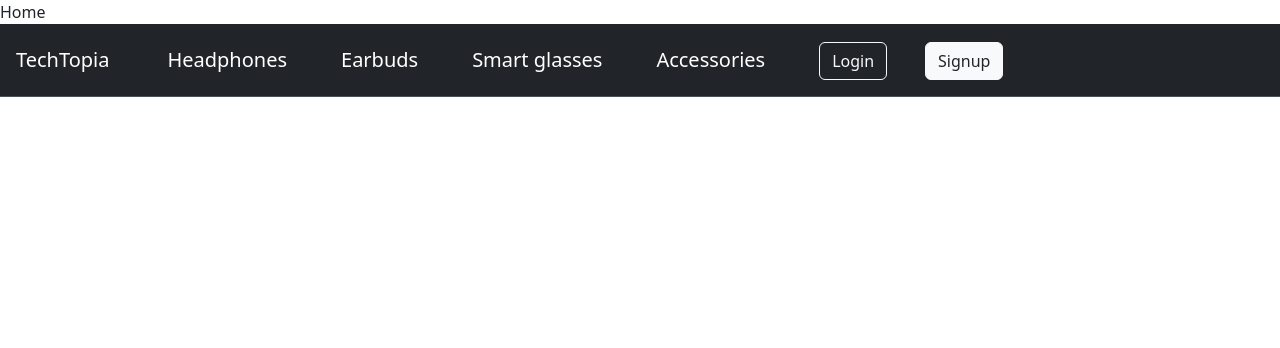
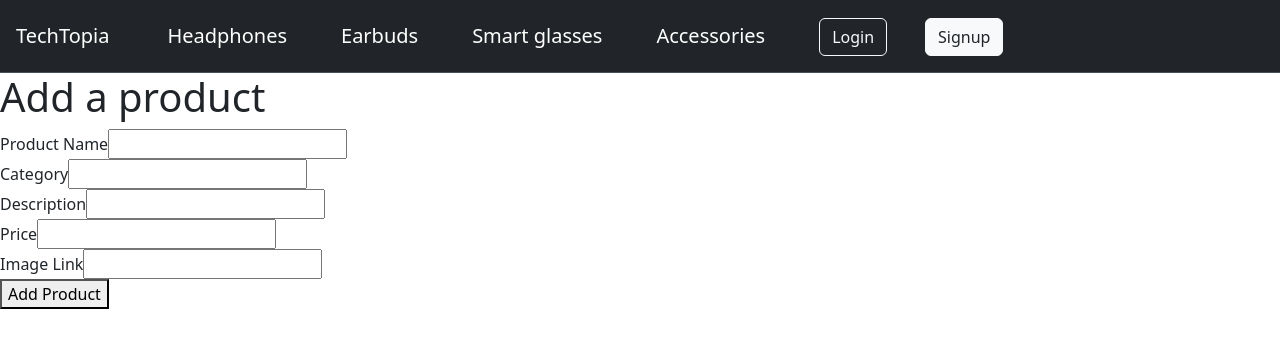
Before and after one commit to hayatabdulkerim/TechTopia, a React (Vite) app in the folder client/: page / in a window 1280 px wide. Shown: the top 348 px of the page. Built offline with nearby package versions, Linux system fonts and the light colour scheme.

Commit message:
initial form setup

```diff
--- a/client/src/App.css
+++ b/client/src/App.css
@@ -0,0 +1,12 @@
+
+div.error {
+    padding: 10px;
+    background: #ffefef;
+    border: 1px solid var(--error);
+    color: var(--error);
+    border-radius: 4px;
+    margin: 20px 0;
+}
+input.error {
+  border: 1px solid var(--error);
+}
--- a/client/src/App.jsx
+++ b/client/src/App.jsx
@@ -12,6 +12,7 @@ function App() {
 
   return (
     <>
+
     <Home/>
     </>
   )
--- /dev/null
+++ b/client/src/components/ProductForm.jsx
@@ -0,0 +1,109 @@
+import { useState, useReducer } from "react";
+import { useProductsContext } from "../hooks/useProductsContext";
+
+export default function ProductForm() {
+  const { dispatch: productsDispatch } = useProductsContext();
+
+  const [error, setError] = useState(null)
+  const [emptyFields, setEmptyFields] = useState([]);
+
+  const formReducer = (state, action) => ({ ...state, ...action });
+
+  const [state, dispatch] = useReducer(formReducer, {
+    name: "",
+    category: "",
+    description: "",
+    price: "",
+    imageLink: "",
+  });
+
+  const handleSubmit = async (e) => {
+    e.preventDefault();
+
+    const { name, category, description, price, imageLink } = state;
+    const product = { name, category, description, price, imageLink };
+
+    const response = await fetch("http://localhost:4000/api/products", {
+      method: "POST",
+      body: JSON.stringify(product),
+      headers: {
+  "Content-Type": "application/json"
+}
+    });
+
+    const json = await response.json()
+
+    if (!response.ok){
+        setError(json.error);
+        setEmptyFields(json.emptyFields);
+    }
+    if(response.ok){
+        setError(null)
+        setEmptyFields([]);
+         dispatch({
+           name: "",
+           category: "",
+           description: "",
+           price: "",
+           imageLink: "",
+         });
+
+        console.log('new product added', json)
+        productsDispatch({type: "CREATE_PRODUCT", payload: json})
+    }
+
+  };
+
+  return (
+    <form onSubmit={handleSubmit}>
+      <h1>Add a product</h1>
+
+      <label htmlFor="name">Product Name</label>
+      <input
+        id="name"
+        type="text"
+        value={state.name}
+        onChange={(e) => dispatch({ name: e.target.value })}
+      />
+      <br />
+      <label htmlFor="category">Category</label>
+      <input
+        id="category"
+        type="text"
+        value={state.category}
+        onChange={(e) => dispatch({ category: e.target.value })}
+      />
+      <br />
+
+      <label htmlFor="description">Description</label>
+      <input
+        id="description"
+        type="text"
+        value={state.description}
+        onChange={(e) => dispatch({ description: e.target.value })}
+      />
+      <br />
+
+      <label htmlFor="price">Price</label>
+      <input
+        id="price"
+        type="number"
+        value={state.price}
+        onChange={(e) => dispatch({ price: e.target.value })}
+      />
+      <br />
+
+      <label htmlFor="imageLink">Image Link</label>
+      <input
+        id="imageLink"
+        type="text"
+        value={state.imageLink}
+        onChange={(e) => dispatch({ imageLink: e.target.value })}
+      />
+      <br />
+
+      <button>Add Product</button>
+      {error && <div className="error">{error}</div>}
+    </form>
+  );
+}
--- a/client/src/main.jsx
+++ b/client/src/main.jsx
@@ -1,9 +1,12 @@
 import { StrictMode } from 'react'
 import { createRoot } from 'react-dom/client'
+import { ProductsContextProvider } from './context/ProductContext.jsx';
 import App from './App.jsx'
 
-createRoot(document.getElementById('root')).render(
+createRoot(document.getElementById("root")).render(
   <StrictMode>
-    <App />
-  </StrictMode>,
-)
+    <ProductsContextProvider>
+      <App />
+    </ProductsContextProvider>
+  </StrictMode>
+);
--- a/client/src/pages/Home.jsx
+++ b/client/src/pages/Home.jsx
@@ -1,12 +1,12 @@
 // Importing components
 import Navbar from "../components/Navbar"
-
+import ProductForm from '../components/ProductForm'
 export default function Home() {
   return (
     <>
-    Home
+
     <Navbar/>
-
+    <ProductForm/>
     </>
   )
 }
```
